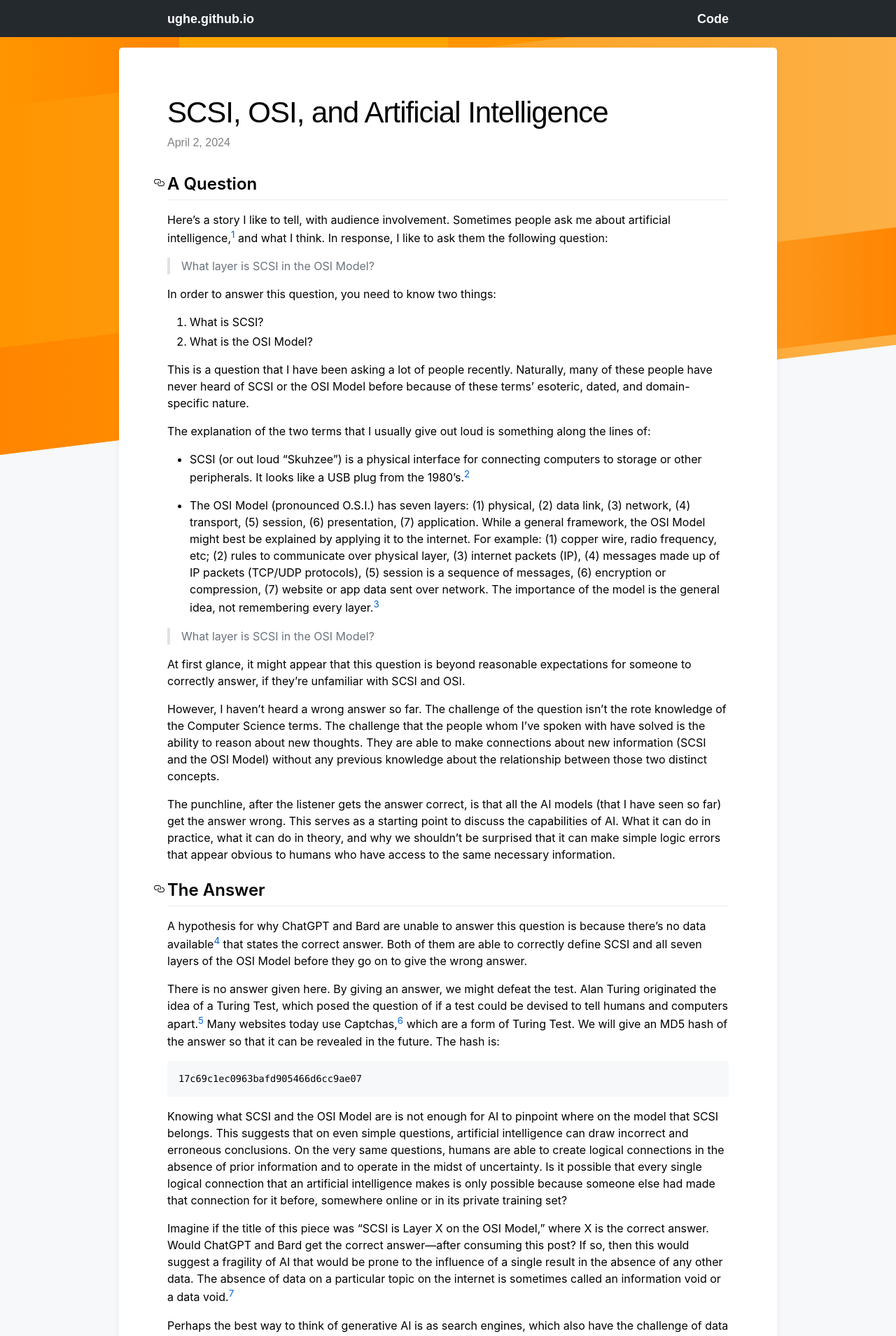
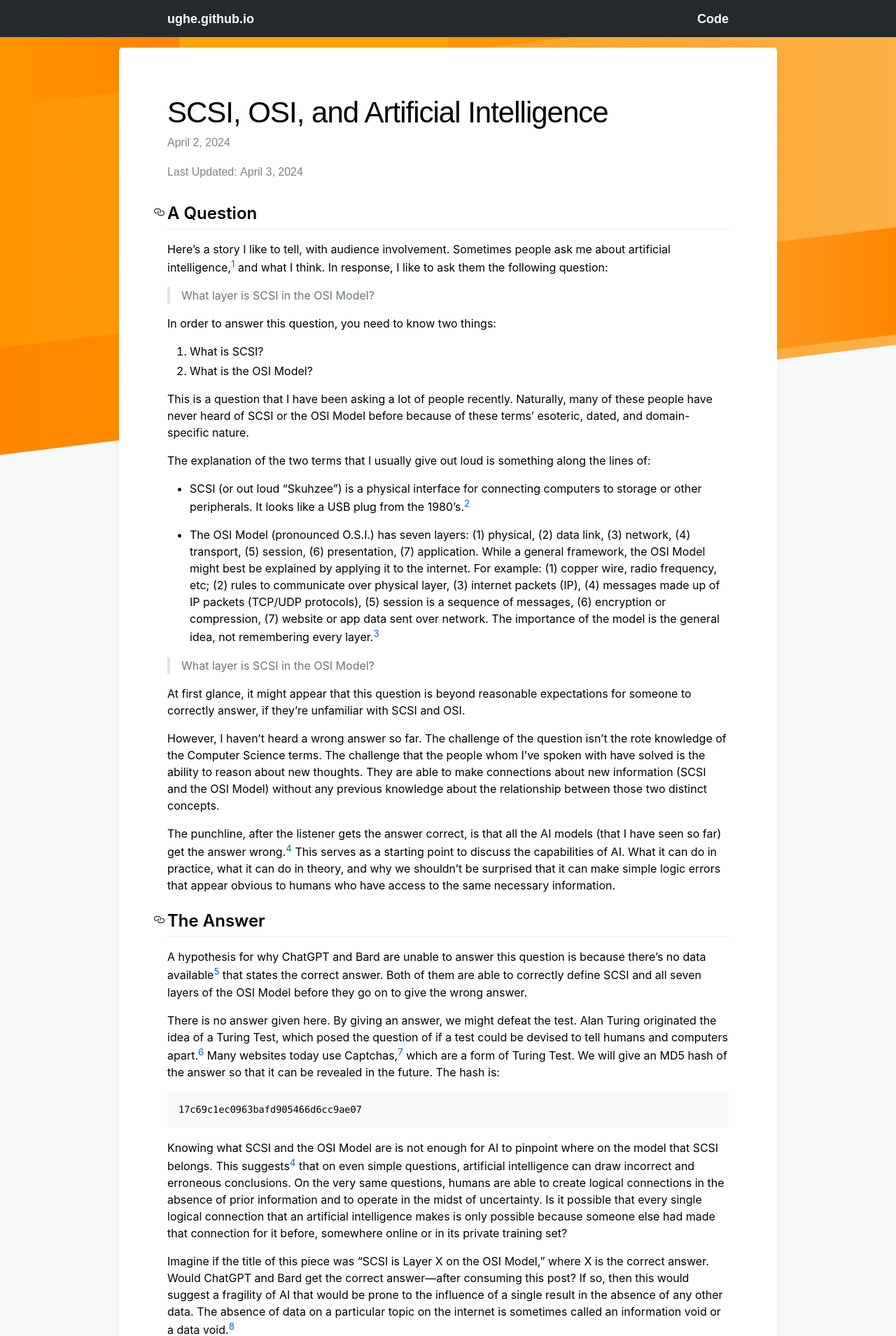
Before and after one commit to ughe/ughe.github.io, a Jekyll site: the page built from _posts/2024/2024-04-02-scsi-osi-and-artificial-intelligence.md, in a window 1280 px wide. Shown: the top 1909 px of the page at 70% size. Built offline with Jekyll 4.4.1, drawn with Linux system fonts in a browser that asks for light colours; our own code applies the rules of GitHub Pages for plain Markdown files; some of the changed text lies outside the part shown.

Commit message:
Updated: SCSI, OSI, and Artificial Intelligence

```diff
--- a/_layouts/post.html
+++ b/_layouts/post.html
@@ -14,10 +14,16 @@ layout: default
     <div id="post-title">
       {{- page.title | escape -}}
     </div>
-    <div id="post-date">
-      {%- assign date_format = site.date_format | default:"%b %-d, %Y" -%}
+    {%- assign date_format = site.date_format | default:"%b %-d, %Y" -%}
+    <div class="post-date">
       {{- page.date | date: date_format -}}
     </div>
+    {%- if page.modified -%}
+      <br>
+      <div class="post-date">
+      Last Updated:&nbsp; {{- page.modified | date: date_format -}}
+      </div>
+    {%- endif -%}
   </div>
     {{ content | octolink }}
   </div>
--- a/_posts/2024/2024-04-02-scsi-osi-and-artificial-intelligence.md
+++ b/_posts/2024/2024-04-02-scsi-osi-and-artificial-intelligence.md
@@ -1,5 +1,6 @@
 ---
 title: "SCSI, OSI, and Artificial Intelligence"
+modified: 2024-04-03
 ---
 
 ## A Question
@@ -53,11 +54,13 @@ make connections about new information (SCSI and the OSI Model) without any
 previous knowledge about the relationship between those two distinct concepts.
 
 The punchline, after the listener gets the answer correct, is that all the AI
-models (that I have seen so far) get the answer wrong. This serves as a starting point
+models (that I have seen so far) get the answer wrong.[^9] This serves as a starting point
 to discuss the capabilities of AI. What it can do in practice, what it can do
 in theory, and why we shouldn't be surprised that it can make simple logic
 errors that appear obvious to humans who have access to the same necessary
 information.
+
+[^9]: **Update on 4/3/2024:** after this blog post went to press, I have received a report of ChatGPT getting this question correct as well as incorrect. This suggests there could be a large variance to the answers.
 
 ## The Answer
 
--- a/_sass/post.scss
+++ b/_sass/post.scss
@@ -9,7 +9,7 @@
   margin-bottom: $home-post-margin;
 }
 
-#post-date {
+.post-date {
   color: $home-post-date-color;
   font: $post-date-font;
   margin: 0 auto;
```
Also changed, not shown: other parts of _posts/2024/2024-04-02-scsi-osi-and-artificial-intelligence.md (+1 -1 lines).
